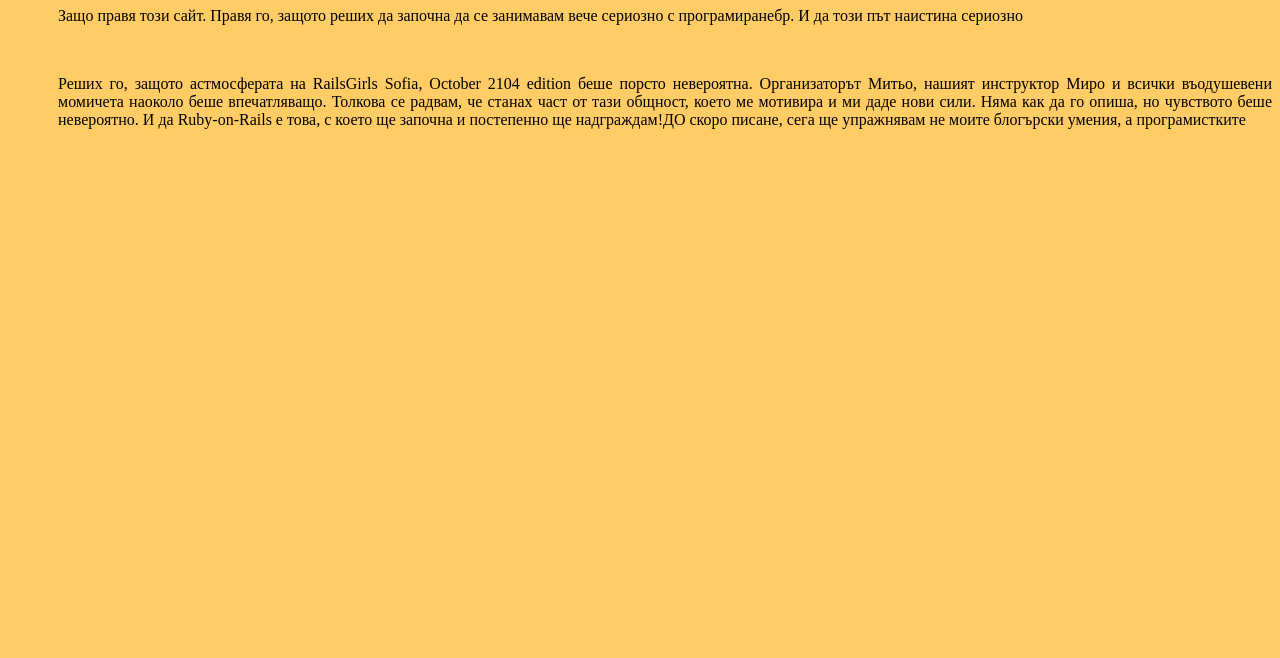
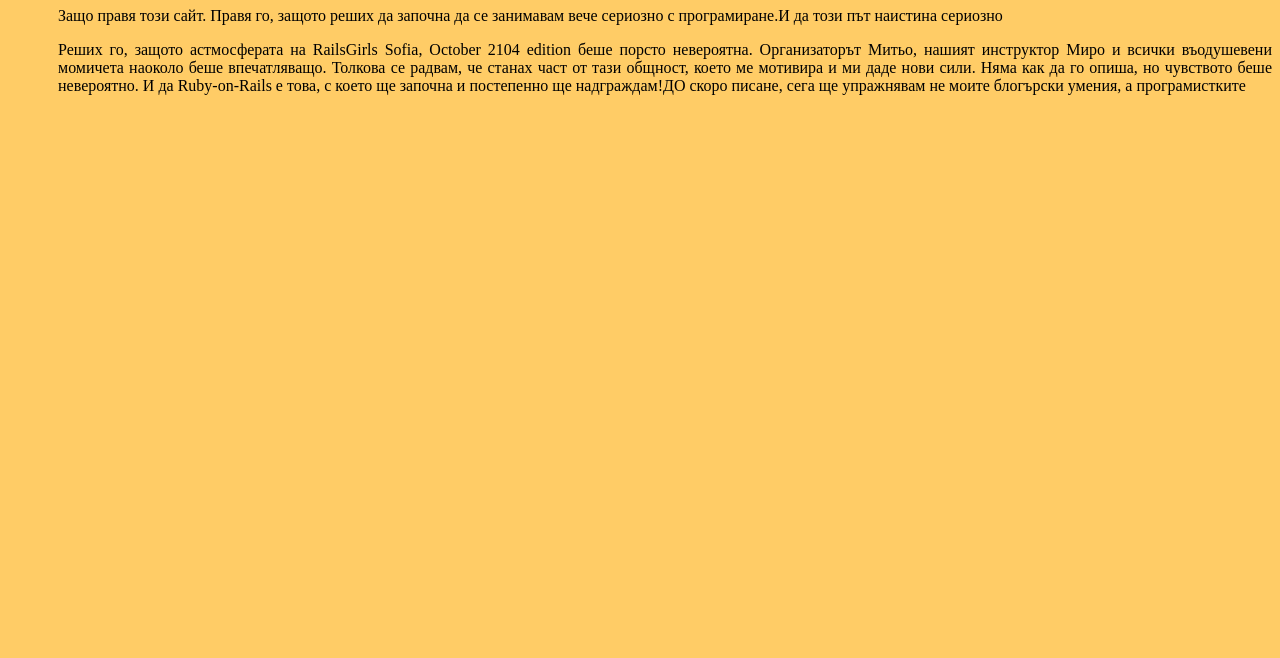
Before and after one commit to soff22/soff22.github.io, a plain HTML site: page blog.html in a window 1280 px wide. Shown: the part 142-800 px from the top of the page. Drawn offline with Linux system fonts and the light colour scheme.

Commit message:
Editing text

```diff
--- a/blog.html
+++ b/blog.html
@@ -17,7 +17,7 @@
     </ul>
 </nav>
 <h1>Малко повече за мен</h1>
-<p>Защо правя този сайт. Правя го, защото реших да започна да се занимавам вече сериозно с програмиранебр. И да този път наистина сериозно</p><br/>
+<p>Защо правя този сайт. Правя го, защото реших да започна да се занимавам вече сериозно с програмиране.И да този път наистина сериозно</p>
 <p>Реших го, защото астмосферата на RailsGirls Sofia, October 2104 edition беше порсто невероятна. Организаторът Митьо, нашият инструктор Миро и всички въодушевени момичета наоколо беше впечатляващо. Толкова се радвам, че станах част от тази общност, което ме мотивира и ми даде нови сили. Няма как да го опиша, но чувството беше невероятно. И да Ruby-on-Rails e това, с което ще започна и постепенно ще надграждам!ДО скоро писане, сега ще упражнявам не моите блогърски умения, а програмистките</p>
 </body>
 </html>
```
